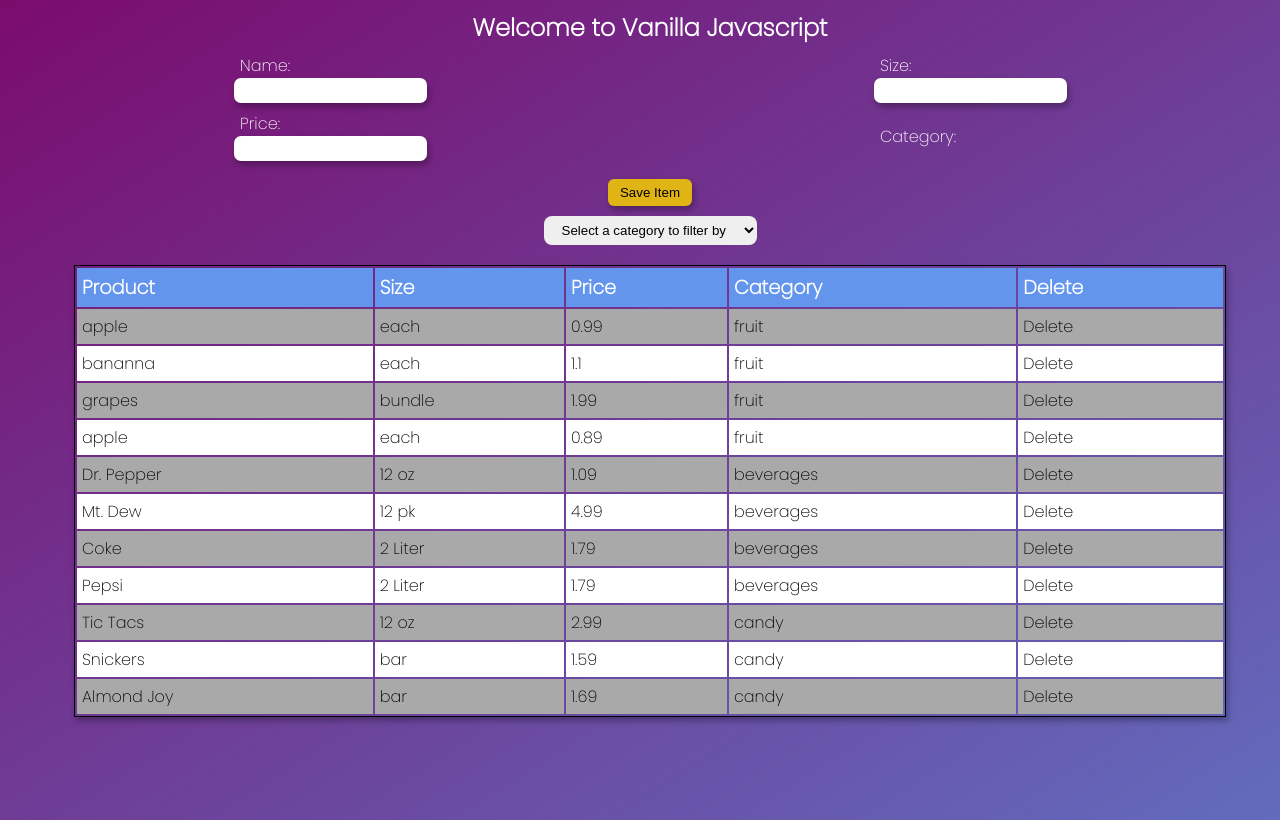
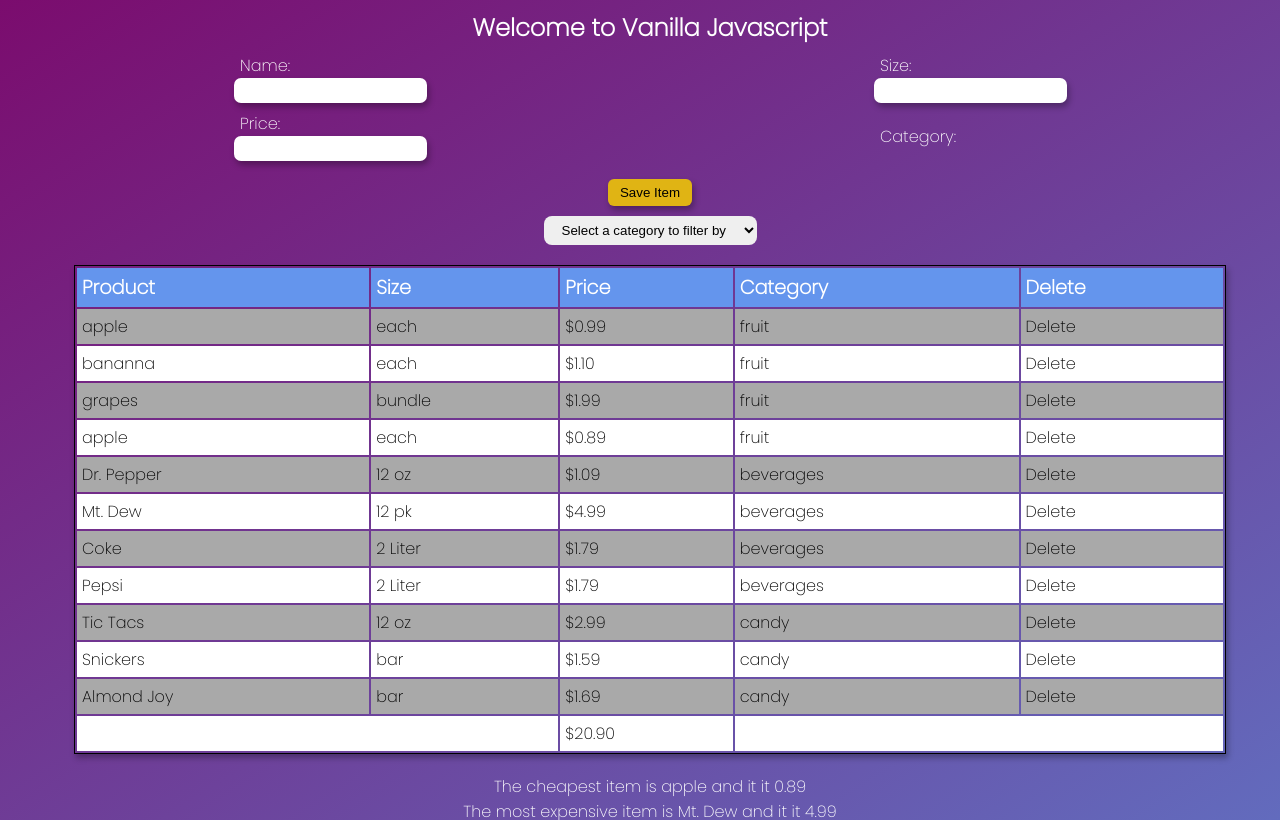
Before and after one commit to C5m7b4/blah-js, a website built with webpack: page public/index.html in a window 1280 px wide. Built offline with nearby package versions, Linux system fonts and the light colour scheme; a web font is replaced by a local one.

Commit message:
add cheapest and move expensive items

```diff
--- a/public/index.html
+++ b/public/index.html
@@ -39,7 +39,7 @@
 
     <div id="filter" class="filter-div"></div>
     <div id="items"></div>
-    <div id="stats"></div>
+    <div id="stats" class="stats"></div>
   </div>
 </body>
 </html>
--- a/src/index.js
+++ b/src/index.js
@@ -1,5 +1,5 @@
 console.log('code is up and running');
-import { isValid } from './utils';
+import { isValid, formatMoney } from './utils';
 import { data } from './data';
 import './styles.css';
 
@@ -13,6 +13,60 @@ const state = {
     price: 0,
     category: '',
   },
+};
+
+const getTotal = () => {
+  return filteredData.reduce((acc, cur) => {
+    return acc + cur.price;
+  }, 0);
+};
+
+const getCheapestItem = () => {
+  return filteredData.reduce((acc, cur) => {
+    if (acc.price < cur.price) {
+      return acc;
+    } else {
+      return cur;
+    }
+  }, 9999);
+};
+
+const displayCheapestItem = () => {
+  const parent = document.getElementById('stats');
+  const divName = 'cheapest-div';
+  const existing = document.getElementById(divName);
+  if (existing) {
+    parent.removeChild(existing);
+  }
+  const cheapest = getCheapestItem();
+  const div = document.createElement('div');
+  div.id = divName;
+  div.innerHTML = `The cheapest item is ${cheapest.name} and it it ${cheapest.price}`;
+  parent.appendChild(div);
+};
+
+const mostExpensive = () => {
+  return filteredData.reduce((acc, cur) => {
+    if (acc.price > cur.price) {
+      return acc;
+    } else {
+      return cur;
+    }
+  }, 0);
+};
+
+const displayMostExpensive = () => {
+  const parent = document.getElementById('stats');
+  const divName = 'most-expensive';
+  const existing = document.getElementById(divName);
+  if (existing) {
+    parent.removeChild(existing);
+  }
+  const highest = mostExpensive();
+  const div = document.createElement('div');
+  div.id = divName;
+  div.innerHTML = `The most expensive item is ${highest.name} and it it ${highest.price}`;
+  parent.appendChild(div);
 };
 
 const buildDeleteLinks = () => {
@@ -56,11 +110,18 @@ const buildTable = () => {
   html += `<tr><th>Product</th><th>Size</th><th>Price</th><th>Category</th><th>Delete</th></tr>`;
   filteredData.map((item) => {
     const { name, id, price, size, category } = item;
-    html += `<tr><td>${name}</td><td>${size}</td><td>${price}</td><td>${category}</td><td id="tr-${id}" data-delete="${id}" style="cursor:pointer;">Delete</td></tr>`;
+    html += `<tr><td>${name}</td><td>${size}</td><td>${formatMoney(
+      price
+    )}</td><td>${category}</td><td id="tr-${id}" data-delete="${id}" style="cursor:pointer;">Delete</td></tr>`;
   });
+  html += `<tr><td colspan="2"></td><td>${formatMoney(
+    getTotal()
+  )}</td><td colspan="2"></td></tr>`;
   html += '</table>';
   document.getElementById('items').innerHTML = html;
   buildDeleteLinks();
+  displayCheapestItem();
+  displayMostExpensive();
 };
 
 buildTable();
--- a/src/styles.css
+++ b/src/styles.css
@@ -127,3 +127,11 @@ tr:nth-child(odd) {
   border: 0;
   box-shadow: 2px 4px 6px rgba(0, 0, 0, 0, 3);
 }
+
+.stats {
+  width: 100%;
+  display: flex;
+  flex-direction: column;
+  justify-content: center;
+  align-items: center;
+}
--- a/src/utils.js
+++ b/src/utils.js
@@ -2,3 +2,14 @@ export const isValid = (v) => {
   if (v !== 'undefined' && v !== null) return true;
   return false;
 };
+
+export const formatMoney = (input) => {
+  input = input.toString();
+  const pos = input.indexOf('.');
+  const left = input.substring(0, pos);
+  let right = input.substring(pos + 1);
+  if (right.length == 1) {
+    right += '0';
+  }
+  return `$${left}.${right}`;
+};
```
